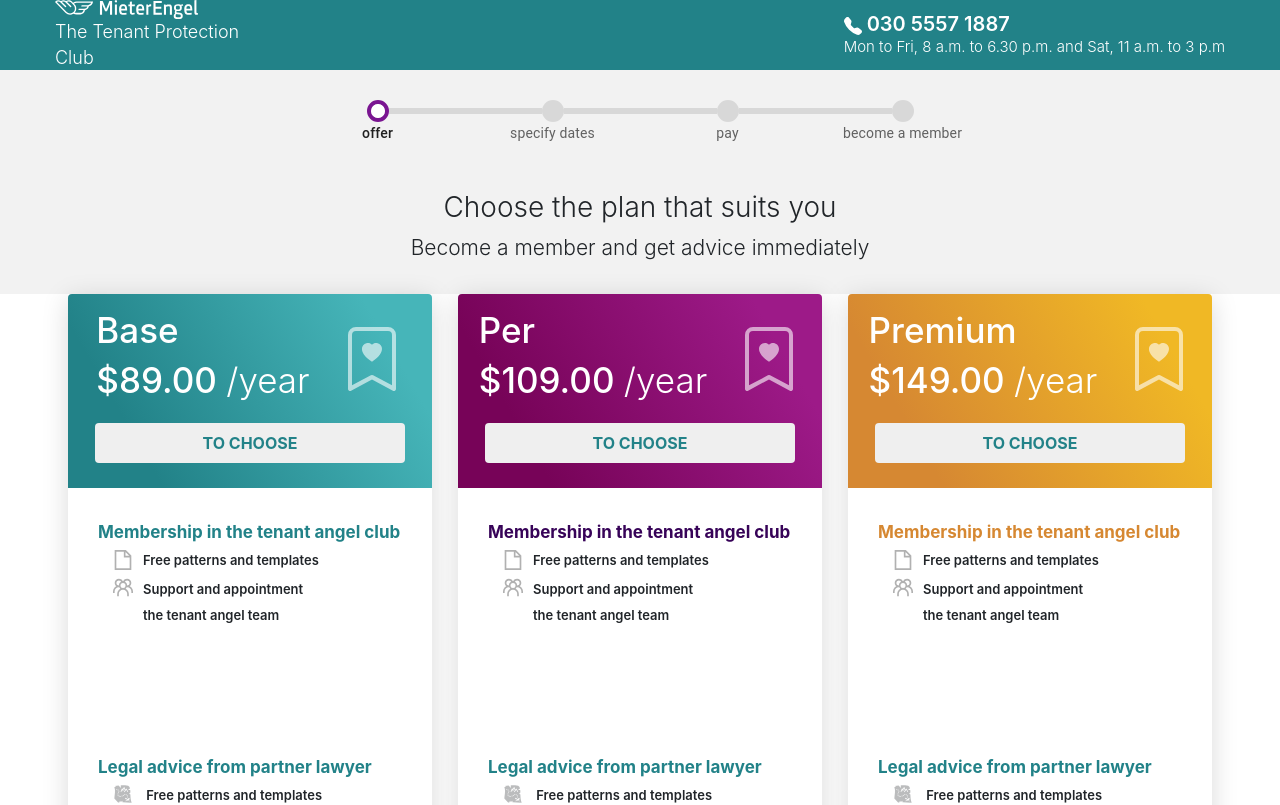
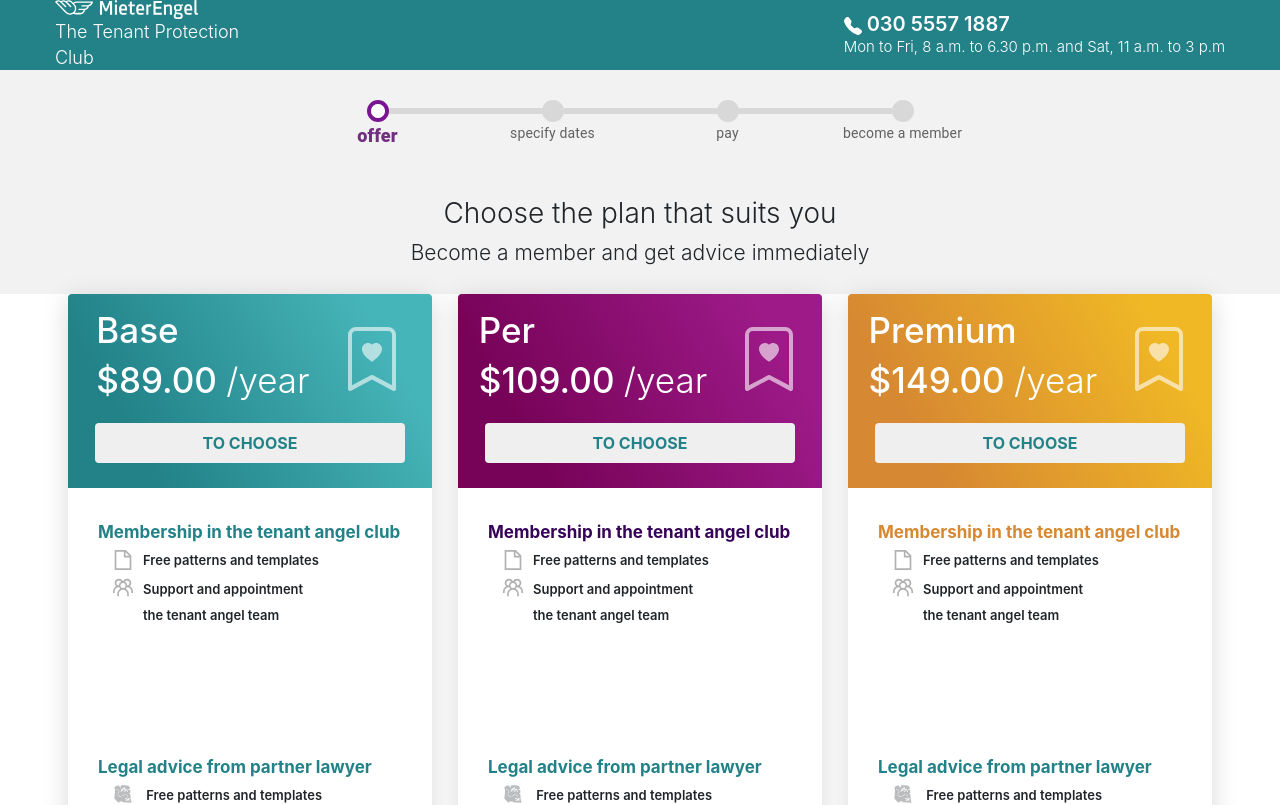
Before and after one commit to Tarek994/task, a React (Create React App) app: page / in a window 1280 px wide. Shown: the top 805 px of the page. Built offline with nearby package versions, Linux system fonts and the light colour scheme.

Commit message:
fix(hero-stepper): fix the color and font of the label of the first step of the payment

```diff
--- a/src/components/hero/hero.css
+++ b/src/components/hero/hero.css
@@ -27,6 +27,7 @@
     font-weight: 320;
 }
 
+
 /* circles */
 #root > div > div.main-stepper > div > div.MuiStepper-root.MuiStepper-horizontal.MuiStepper-alternativeLabel.custom-stepper.css-10mg1vw-MuiStepper-root > div:nth-child(1) > span > span.MuiStepLabel-iconContainer.Mui-active.MuiStepLabel-alternativeLabel.css-vnkopk-MuiStepLabel-iconContainer > svg{
     color: white !important;
@@ -46,6 +47,13 @@
     color: #d8d8d8 !important;
     font-size: 22px !important;
 }
+/*  First step label */
+#root > div > div.main-stepper > div > div.MuiStepper-root.MuiStepper-horizontal.MuiStepper-alternativeLabel.custom-stepper.css-10mg1vw-MuiStepper-root > div:nth-child(1) > span > span.MuiStepLabel-labelContainer.MuiStepLabel-alternativeLabel.css-1vyamtt-MuiStepLabel-labelContainer > span{
+    color: rgb(93 17 109 / 87%) !important;
+    font-weight: 900;
+    font-size: 18px;
+}
+
 
 /*  The Line between circle */
 
@@ -108,6 +116,7 @@
 }
 #root > div > div.main-stepper > div > div.MuiStepper-root.MuiStepper-horizontal.MuiStepper-alternativeLabel.custom-stepper.css-10mg1vw-MuiStepper-root > div:nth-child(4) > span > span.MuiStepLabel-labelContainer.MuiStepLabel-alternativeLabel.css-1vyamtt-MuiStepLabel-labelContainer > span{
     margin-top: 1px;
+
 }
 
 
```
